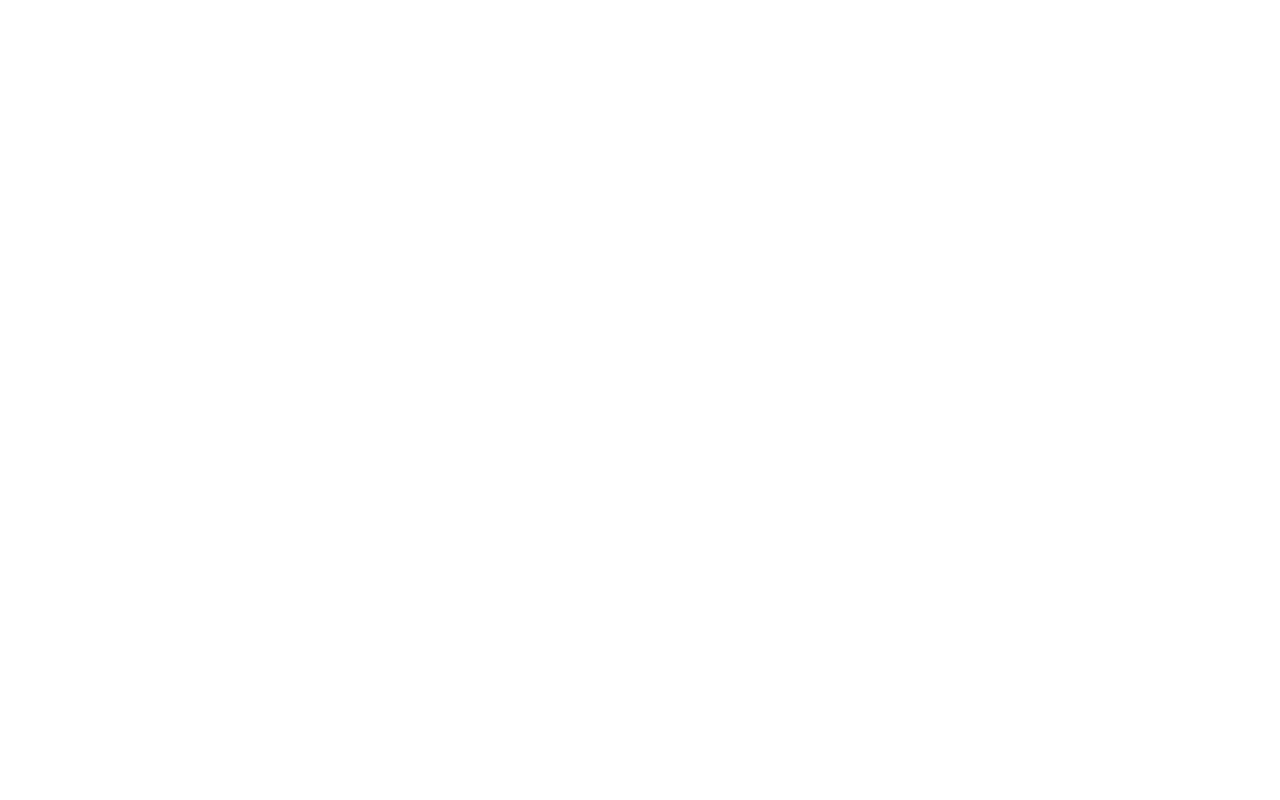
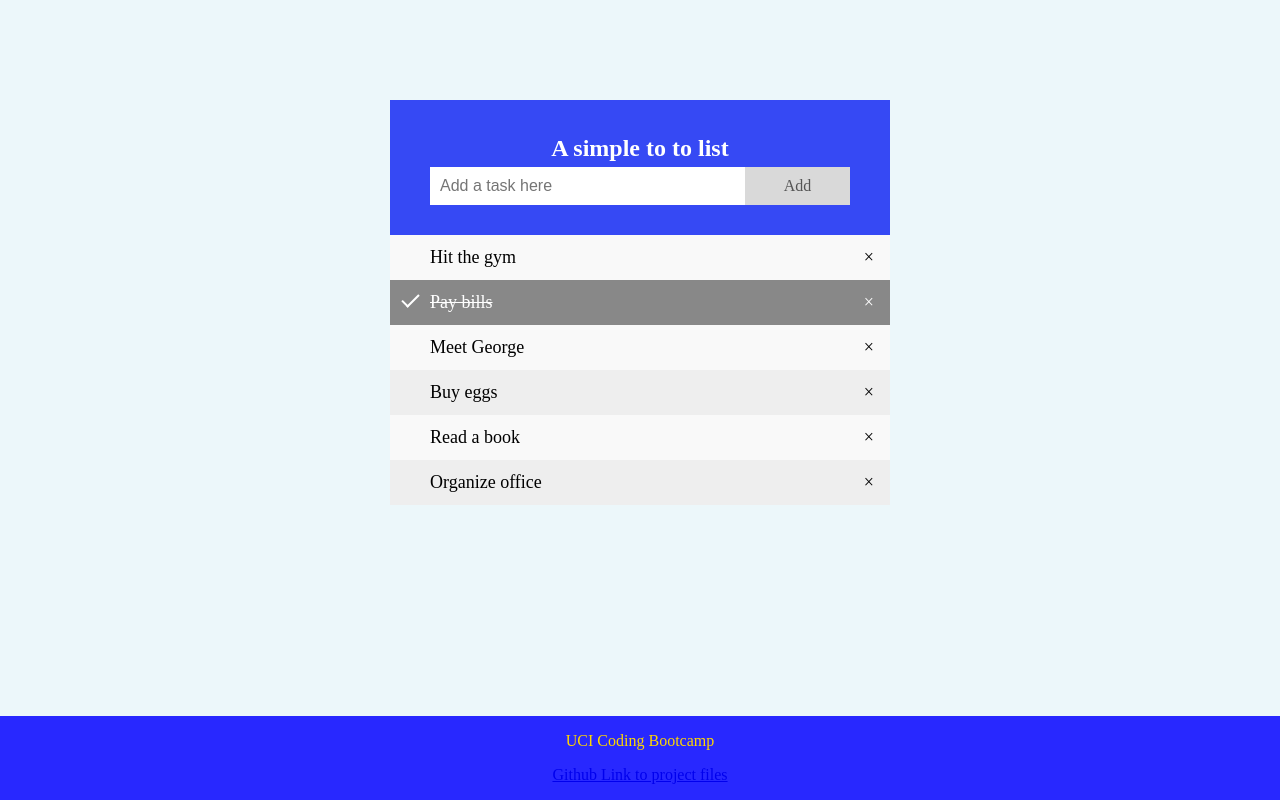
Before and after one commit to hayleyrob/To-Do-List-App, a website: page Public/index.html in a window 1280 px wide. Drawn offline with Linux system fonts and the light colour scheme.

Commit message:
added html to index

```diff
--- /dev/null
+++ b/Public/form.js
@@ -0,0 +1,51 @@
+    var myNodelist = document.getElementsByTagName("LI");
+    var i;
+    for (i = 0; i < myNodelist.length; i++) {
+      var span = document.createElement("SPAN");
+      var txt = document.createTextNode("\u00D7");
+      span.className = "close";
+      span.appendChild(txt);
+      myNodelist[i].appendChild(span);
+    }
+
+    var close = document.getElementsByClassName("close");
+    var i;
+    for (i = 0; i < close.length; i++) {
+      close[i].onclick = function () {
+        var div = this.parentElement;
+        div.style.display = "none";
+      }
+    }
+
+    var list = document.querySelector('ul');
+    list.addEventListener('click', function (ev) {
+      if (ev.target.tagName === 'LI') {
+        ev.target.classList.toggle('checked');
+      }
+    }, false);
+
+    function newElement() {
+      var li = document.createElement("li");
+      var inputValue = document.getElementById("myInput").value;
+      var t = document.createTextNode(inputValue);
+      li.appendChild(t);
+      if (inputValue === '') {
+        alert("You must write something!");
+      } else {
+        document.getElementById("myUL").appendChild(li);
+      }
+      document.getElementById("myInput").value = "";
+
+      var span = document.createElement("SPAN");
+      var txt = document.createTextNode("\u00D7");
+      span.className = "close";
+      span.appendChild(txt);
+      li.appendChild(span);
+
+      for (i = 0; i < close.length; i++) {
+        close[i].onclick = function () {
+          var div = this.parentElement;
+          div.style.display = "none";
+        }
+      }
+    }
--- a/Public/index.html
+++ b/Public/index.html
@@ -1,11 +1,34 @@
 <!DOCTYPE html>
-<html lang="en">
+<html>
+
 <head>
-  <meta charset="UTF-8">
-  <meta name="viewport" content="width=device-width, initial-scale=1.0">
-  <title>Document</title>
+  <meta name="viewport" content="width=device-width, initial-scale=1">
+  <link rel="stylesheet" href="/Public/style.css">
 </head>
+
 <body>
+<div class="content">
+  <div id="myDIV" class="header">
+    <h2 style="margin:5px">A simple to to list</h2>
+    <input type="text" id="myInput" placeholder="Add a task here">
+    <span onclick="newElement()" class="addBtn">Add</span>
+  </div>
 
+
+  <ul id="myUL">
+    <li>Hit the gym</li>
+    <li class="checked">Pay bills</li>
+    <li>Meet George</li>
+    <li>Buy eggs</li>
+    <li>Read a book</li>
+    <li>Organize office</li>
+  </ul>
+</div>
+<script src="form.js"></script>
+  <footer class="footer">
+    <p>UCI Coding Bootcamp</p>
+    <p><a href="https://github.com/hayleyrob/To-Do-List-App">Github Link to project files</a></p>
+  </footer>
 </body>
+
 </html>
--- a/Public/style.css
+++ b/Public/style.css
@@ -0,0 +1,124 @@
+body {
+background: rgb(236, 247, 250);
+  margin: 0;
+  min-width: 250px;
+}
+
+.content {
+  padding-top:100px;
+  max-width: 500px;
+  margin: auto;
+}
+
+.footer {
+  position: absolute;
+  width: 100%;
+  bottom: 0;
+  overflow: hidden;
+  text-align: center;
+ color: gold;
+  background-color: rgb(40, 40, 255);
+}
+
+* {
+  box-sizing: border-box;
+}
+
+ul {
+  margin: 0;
+  padding: 0;
+}
+
+ul li {
+  cursor: pointer;
+  position: relative;
+  padding: 12px 8px 12px 40px;
+  list-style-type: none;
+  background: #eee;
+  font-size: 18px;
+  transition: 0.2s;
+
+  -webkit-user-select: none;
+  -moz-user-select: none;
+  -ms-user-select: none;
+  user-select: none;
+}
+
+ul li:nth-child(odd) {
+  background: #f9f9f9;
+}
+
+ul li:hover {
+  background: #ddd;
+}
+
+ul li.checked {
+  background: #888;
+  color: #fff;
+  text-decoration: line-through;
+}
+
+ul li.checked::before {
+  content: '';
+  position: absolute;
+  border-color: #fff;
+  border-style: solid;
+  border-width: 0 2px 2px 0;
+  top: 10px;
+  left: 16px;
+  transform: rotate(45deg);
+  height: 15px;
+  width: 7px;
+}
+
+.close {
+  position: absolute;
+  right: 0;
+  top: 0;
+  padding: 12px 16px 12px 16px;
+}
+
+.close:hover {
+  background-color: #f44336;
+  color: white;
+}
+
+.header {
+  background-color: #3649f4;
+  padding: 30px 40px;
+  color: white;
+  text-align: center;
+}
+
+.header:after {
+  content: "";
+  display: table;
+  clear: both;
+}
+
+input {
+  margin: 0;
+  border: none;
+  border-radius: 0;
+  width: 75%;
+  padding: 10px;
+  float: left;
+  font-size: 16px;
+}
+
+.addBtn {
+  padding: 10px;
+  width: 25%;
+  background: #d9d9d9;
+  color: #555;
+  float: left;
+  text-align: center;
+  font-size: 16px;
+  cursor: pointer;
+  transition: 0.3s;
+  border-radius: 0;
+}
+
+.addBtn:hover {
+  background-color: #bbb;
+}
```
